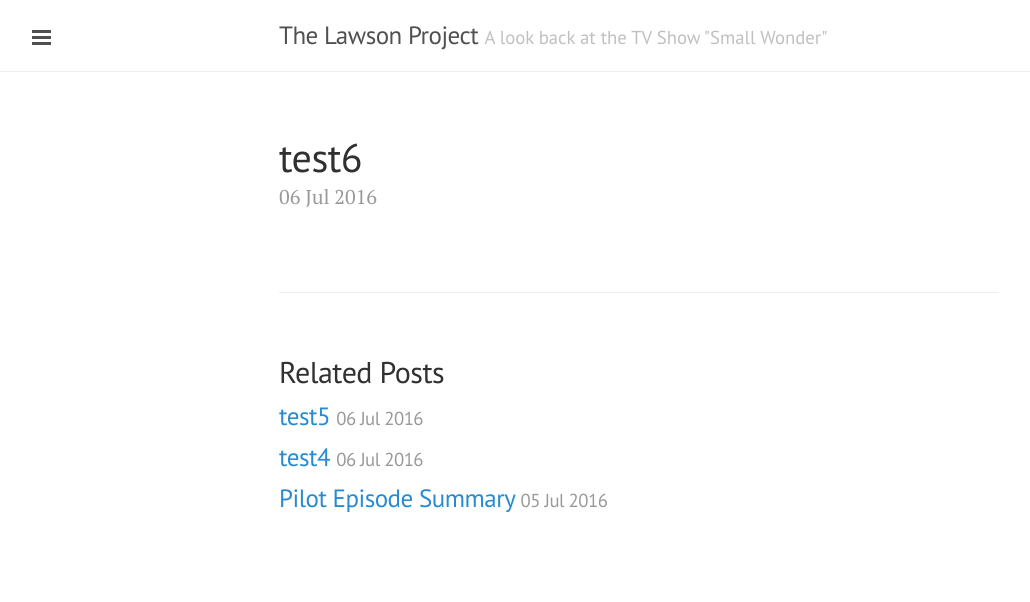
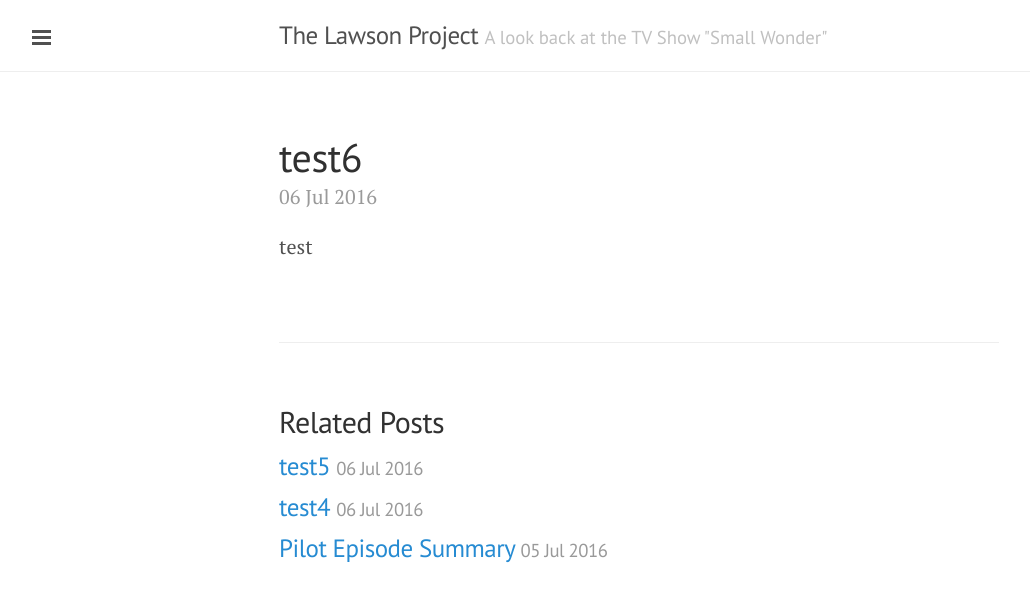
Before and after one commit to lawsonprjct/lawsonprjct.github.io, a Jekyll site: the page built from _posts/2016-07-06-test6.md, in a window 1280 px wide. Shown: the top 602 px of the page, without its empty margins (1-1031 px from the left). Built offline with Jekyll 4.4.1, drawn with Linux system fonts in a browser that asks for light colours.

Commit message:
Update from Forestry.io - _posts/2016-07-06-test6.md

```diff
--- a/_posts/2016-07-06-test6.md
+++ b/_posts/2016-07-06-test6.md
@@ -1,6 +1,6 @@
 ---
 title: test6
-date: '2016-07-06 23:57:07'
+date: '2016-07-06 23:57:00'
 layout: post
-draft: true
 ---
+test
```
